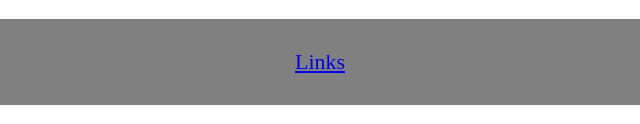
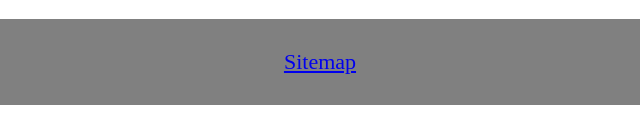
Before and after one commit to istiyaq223/istiyaqgames, a plain HTML site: page index.html in a window 1280 px wide. Shown: the part 1222-1346 px from the top of the page, 320-960 px from the left. Drawn offline with Linux system fonts and the light colour scheme; a web font is replaced by a local one.

Commit message:
Update index.html

```diff
--- a/index.html
+++ b/index.html
@@ -35,7 +35,7 @@ body {
 
 <p><div style="background-color:black;color:white;text-align:center;padding:30px;">&copy; Istiyaq Games &trade;Istiyaq Games<br> The word &amp; name  <u>Istiyaq</u> is a Trademark of Istiyaq Games <br> <img src="ig logo.png" alt="Istiyaq Games Logo" width="250" height="50"></div></p>
 
-<p><div style="background-color:grey;color:black;text-align:center;font-size:100%;padding:30px;"><a href="https://istiyaq223.github.io/istiyaqgames/">Links</a></div></p>
+<p><div style="background-color:grey;color:black;text-align:center;font-size:100%;padding:30px;"><a href="https://istiyaq223.github.io/istiyaqgames/">Sitemap</a></div></p>
 
 </body>
 </html>
```
